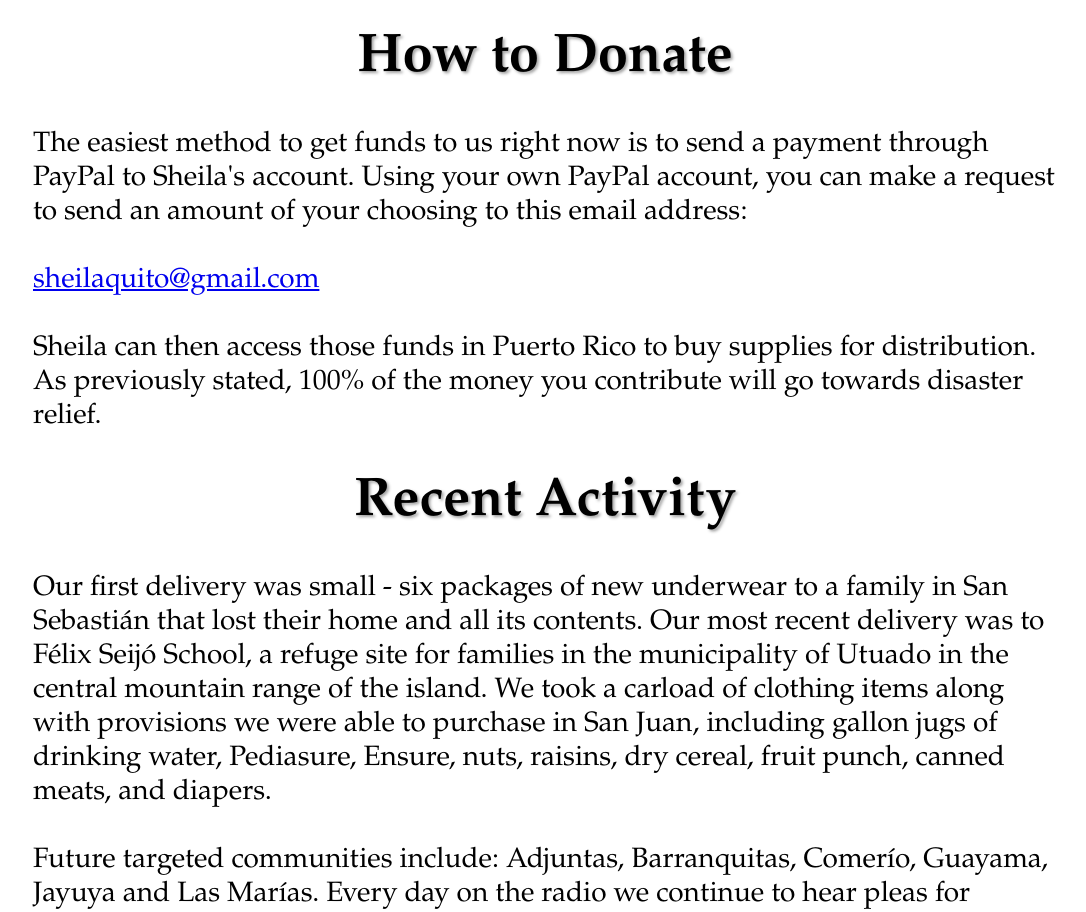
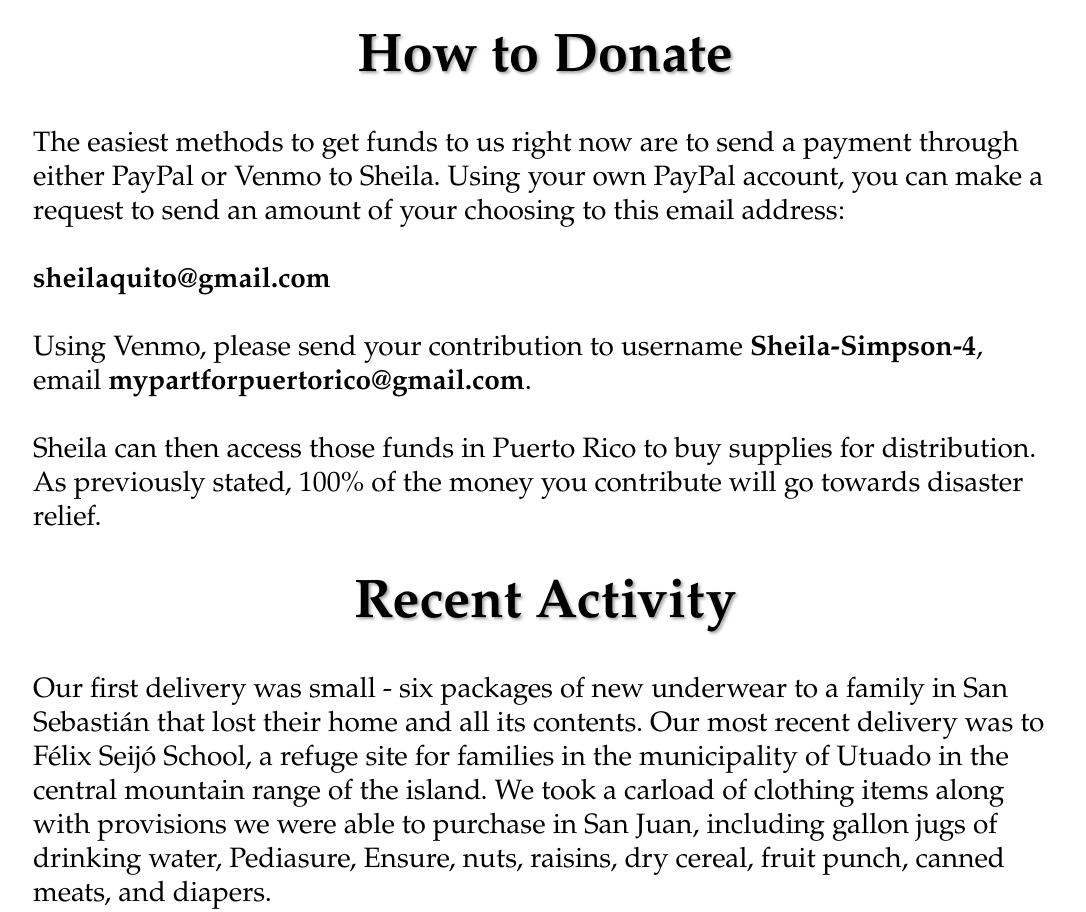
Before and after one commit to seenordrew/mypartforpuertorico, a plain HTML site: page index.html in a window 1280 px wide. Shown: the part 4200-5112 px from the top of the page, without its empty margins (95-1181 px from the left). Drawn offline with Linux system fonts and the light colour scheme.

Commit message:
Add files via upload

```diff
--- a/index.html
+++ b/index.html
@@ -123,9 +123,11 @@
 
 	<a name="Donate"></a>
         <h1>How to Donate</h1>
-        <p>The easiest method to get funds to us right now is to send a payment through PayPal to Sheila's account.  Using your own PayPal account, you can make a request to send an amount of your choosing to this email address:<br><br>
+        <p>The easiest methods to get funds to us right now are to send a payment through either PayPal or Venmo to Sheila.  Using your own PayPal account, you can make a request to send an amount of your choosing to this email address:<br><br>
 
-<a href="mailto:"sheilaquito@gmail.com">sheilaquito@gmail.com</a><br><br>
+<b>sheilaquito@gmail.com</b><br><br>
+
+Using Venmo, please send your contribution to username <b>Sheila-Simpson-4</b>, email <b>mypartforpuertorico@gmail.com</b>.<br><br>
 
 Sheila can then access those funds in Puerto Rico to buy supplies for distribution.  As previously stated, 100% of the money you contribute will go towards disaster relief.
 </p>
```
